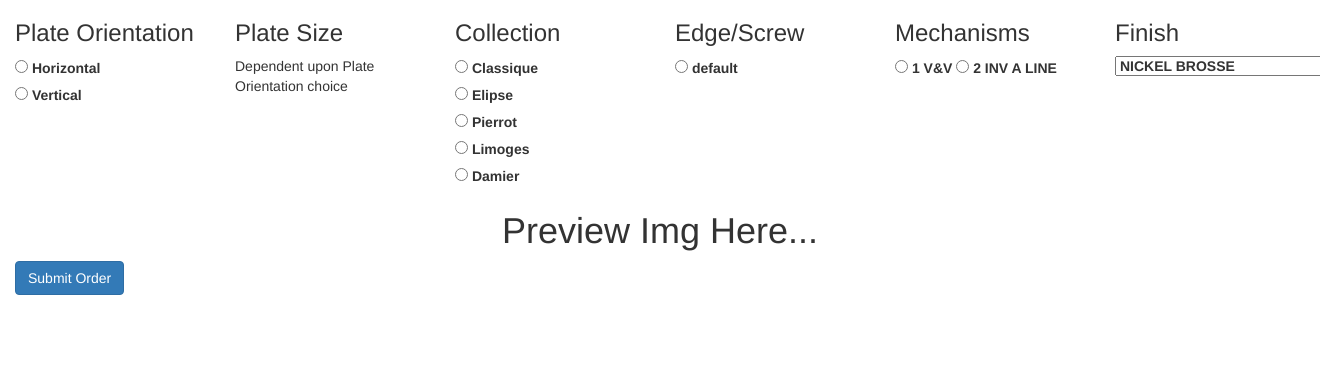
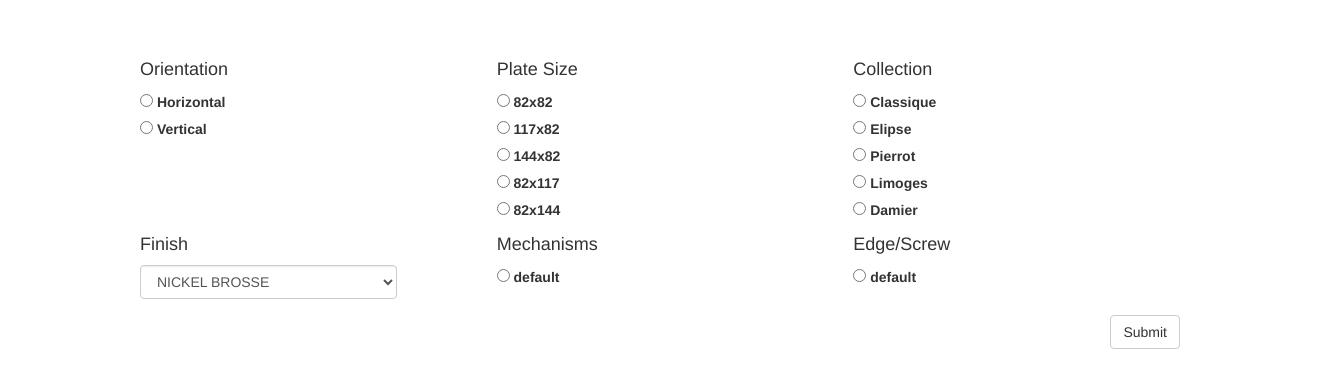
Before and after one commit to keephopealive/LVL, a CodeIgniter app: template application/views/orderNew.php in a window 1320 px wide; the page is wider, and only the part inside the window is pictured. Shown: the part 34-422 px from the top of that part. Run offline with CodeIgniter, Linux system fonts and the light colour scheme; the template is opened without the code that fills it, so the values that code supplies are empty; some libraries are stand-ins or nearby versions.

Commit message:
DK committed changes
OrderNew form styling

```diff
--- a/application/views/orderNew.php
+++ b/application/views/orderNew.php
@@ -19,25 +19,47 @@
 		</div>
 	</div>
 
-<form method='post' action='process.php'>
-	<div class="row">
+	<div class="row top50 tool">
+			<div class="col-sm-10 col-sm-offset-1">
+				<form method='post' action='custom' role="form" class="form-inline">
 					<input type="hidden" name="price" value="F">
-		<div class="col-xs-2">
-			<h3>Plate Orientation</h3>
+
+					<div class="col-sm-4" id="orientation">
+						<h4>Orientation</h4>
 						<label>
-				<input type="radio" id="orientation_horizontal" name="plate_orientation" value=""> Horizontal
+							<input type="radio" name="plate_orientation" value=""> Horizontal
 						</label>
 						<br>
 						<label>
-				<input type="radio" id="orientation_vertical" name="plate_orientation" value=""> Vertical
+							<input type="radio" name="plate_orientation" value=""> Vertical
 						</label>
 					</div>
-		<div class="col-xs-2" id="plate_size">
-			<h3>Plate Size</h3>
-			<p>Dependent upon Plate Orientation choice</p>
+
+					<div class="col-sm-4">
+						<h4>Plate Size</h4>
+						<label>
+							<input type="radio" name="plate_size" value="3008"> 82x82
+						</label>
+						<br>
+						<label>
+							<input type="radio" name="plate_size" value="3001" orientation="horizontal"> 117x82
+						</label>
+						<br>
+						<label>
+							<input type="radio" name="plate_size" value="3002" orientation="horizontal"> 144x82
+						</label>
+						<br>
+						<label>
+							<input type="radio" name="plate_size" value="3000" orientation="vertical"> 82x117
+						</label>
+						<br>
+						<label>
+							<input type="radio" name="plate_size" value="3003" orientation="vertical"> 82x144
+						</label>
 					</div>
-		<div class="col-xs-2">
-			<h3>Collection</h3>
+
+					<div class="col-sm-4" id="collection">
+						<h4>Collection</h4>
 						<label>
 							<input type="radio" name="collection" value="C"> Classique
 						</label>
@@ -59,24 +81,10 @@
 						</label>
 					</div>
 
-		<div class="col-xs-2">
-			<h3>Edge/Screw</h3>
-			<label>
-				<input type="radio" name="edge_screw" value="X" selected> default
-			</label>
-		</div>
-		<div class="col-xs-2">
-			<h3>Mechanisms</h3>
-			<label>
-				<input name='mechanism' type='radio' value="A1100010"> 1 V&V
-				<input name='mechanism' type='radio' value="A1100201"> 2 INV A LINE
-			</label>
+					<div class="col-sm-4">
+						<h4>Finish</h4>
 
-		</div>
-		<div class="col-xs-2">
-			<h3>Finish</h3>
-			<label>
-				<select name="finish">
+							<select name="finish" class="form-control selectwidthauto">
 								<option value="FA">NICKEL BROSSE</option>
 								<option value="FB">NICKEL BRILLANT </option>
 								<option value="FC">MICROBILLE NICKEL </option>
@@ -109,20 +117,22 @@
 							</select>
 						</label>
 					</div>
+					<div class="col-sm-4">
+						<h4>Mechanisms</h4>
+						<label>
+							<input type="radio" name="mechanism" value="A1100010"> default
+						</label>
 					</div>
-	<div class='row'>
-		<div class='col-xs-12'>
-			<center><h1>
-				Preview Img Here...
-			</h1></center>
+					<div class="col-sm-4">
+						<h4>Edge/Screw</h4>
+						<label>
+							<input type="radio" name="edge_screw" value="X"> default
+						</label>
+
+						<button type="submit" class="btn btn-default pull-right top50">Submit</button>
+					</div>
+				</form>
 			</div>
 		</div>
-	<div class='row'>
-		<div class='col-xs-12'>
-			<input type='submit' value='Submit Order' class='btn btn-primary'>
-		</div>
-	</div>
-</form>
 
 	</div>
-	</div>
```
Lines whose indentation alone changed are shown as unchanged.
